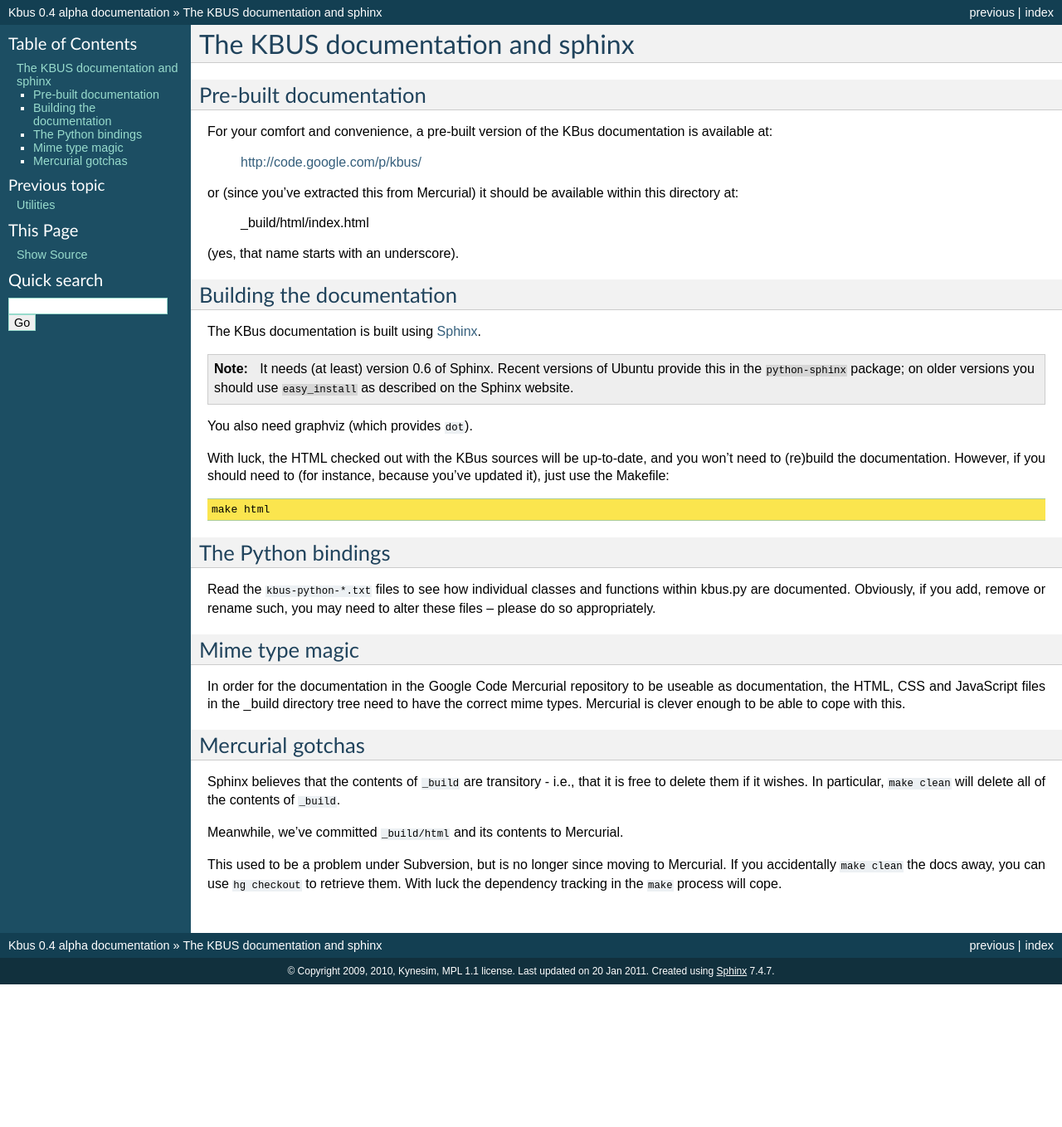
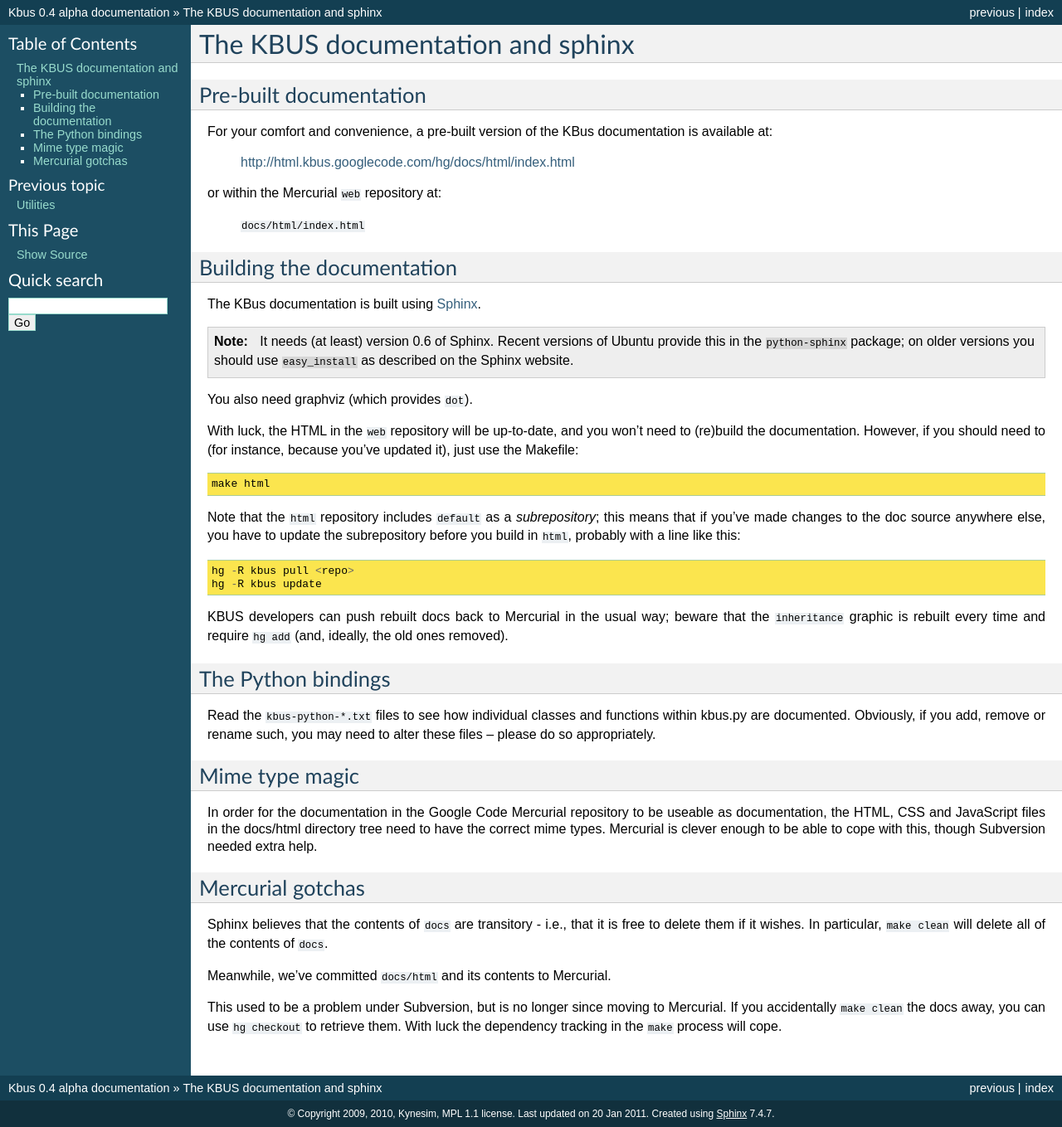
Before and after one commit to kynesim/kbus, a Sphinx documentation site: the page built from docs/docs.readme.txt, in a window 1280 px wide. Shown: the whole page at 83% size. Built offline with Sphinx 7.4.7, drawn with Linux system fonts in a browser that asks for light colours; before the commit the page ends 1187 px from its top, so only the background shows below that.

Commit message:
Update docs readme again

```diff
--- a/docs/docs.readme.txt
+++ b/docs/docs.readme.txt
@@ -7,14 +7,11 @@
 For your comfort and convenience, a pre-built version of the KBus
 documentation is available at:
 
-    http://code.google.com/p/kbus/
+    http://html.kbus.googlecode.com/hg/docs/html/index.html
 
-or (since you've extracted this from Mercurial) it should be available within
-this directory at:
+or within the Mercurial ``web`` repository at:
 
-    _build/html/index.html
-
-(yes, that name starts with an underscore).
+    ``docs/html/index.html``
 
 Building the documentation
 --------------------------
@@ -30,11 +27,25 @@
 
 .. _Sphinx: http://sphinx.pocoo.org/
 
-With luck, the HTML checked out with the KBus sources will be up-to-date, and
+With luck, the HTML in the ``web`` repository will be up-to-date, and
 you won't need to (re)build the documentation. However, if you should need to
-(for instance, because you've updated it), just use the Makefile::
+(for instance, because you've updated it),
+just use the Makefile::
 
     make html
+
+Note that the ``html`` repository includes ``default`` as a
+*subrepository*; this means that if you've made changes to the doc source
+anywhere else, you have to update the subrepository before you build in
+``html``, probably with a line like this::
+
+    hg -R kbus pull <repo>
+    hg -R kbus update
+
+KBUS developers can push rebuilt docs back to Mercurial in the usual way;
+beware that the ``inheritance`` graphic is rebuilt every time and require
+``hg add`` (and, ideally, the old ones removed).
+
 
 The Python bindings
 -------------------
@@ -45,17 +56,17 @@
 Mime type magic
 ---------------
 In order for the documentation in the Google Code Mercurial repository to be
-useable as documentation, the HTML, CSS and JavaScript files in the _build
+useable as documentation, the HTML, CSS and JavaScript files in the docs/html
 directory tree need to have the correct mime types. Mercurial is clever
-enough to be able to cope with this.
+enough to be able to cope with this, though Subversion needed extra help.
 
 Mercurial gotchas
 -----------------
-Sphinx believes that the contents of ``_build`` are transitory - i.e., that it
+Sphinx believes that the contents of ``docs`` are transitory - i.e., that it
 is free to delete them if it wishes. In particular, ``make clean`` will delete
-all of the contents of ``_build``.
+all of the contents of ``docs``.
 
-Meanwhile, we've committed ``_build/html`` and its contents to Mercurial.
+Meanwhile, we've committed ``docs/html`` and its contents to Mercurial.
 
 This used to be a problem under Subversion, but is no longer since moving
 to Mercurial. If you accidentally ``make clean`` the docs away, you can
```
